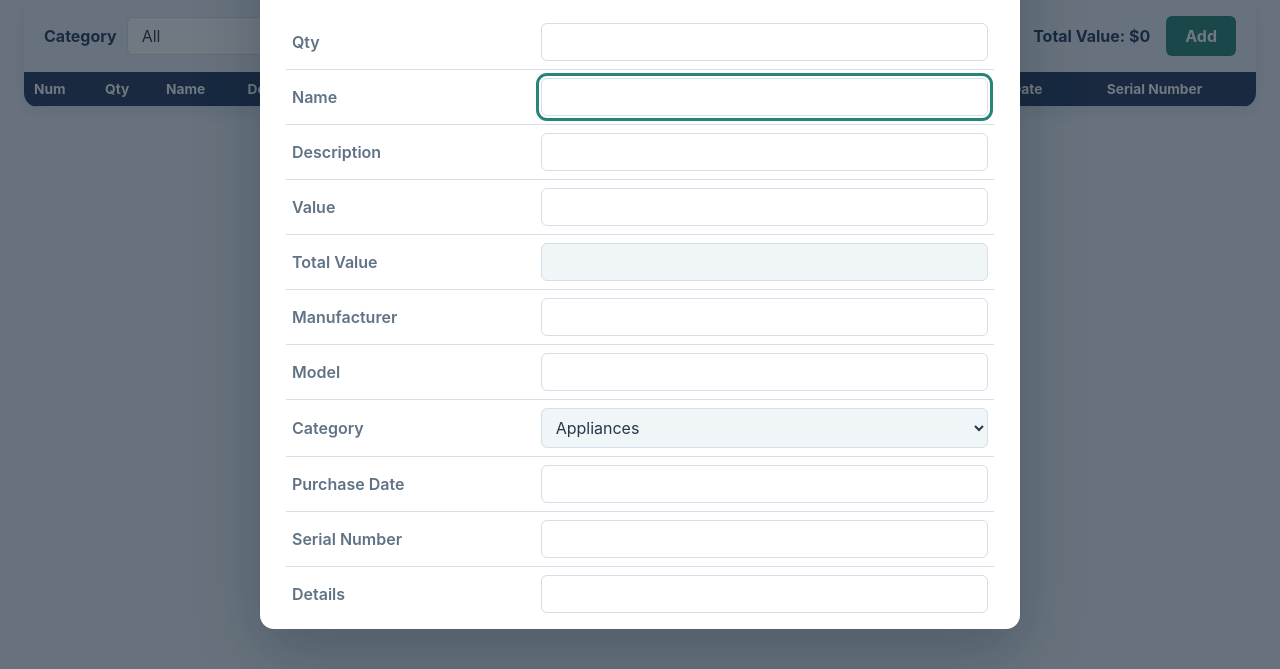
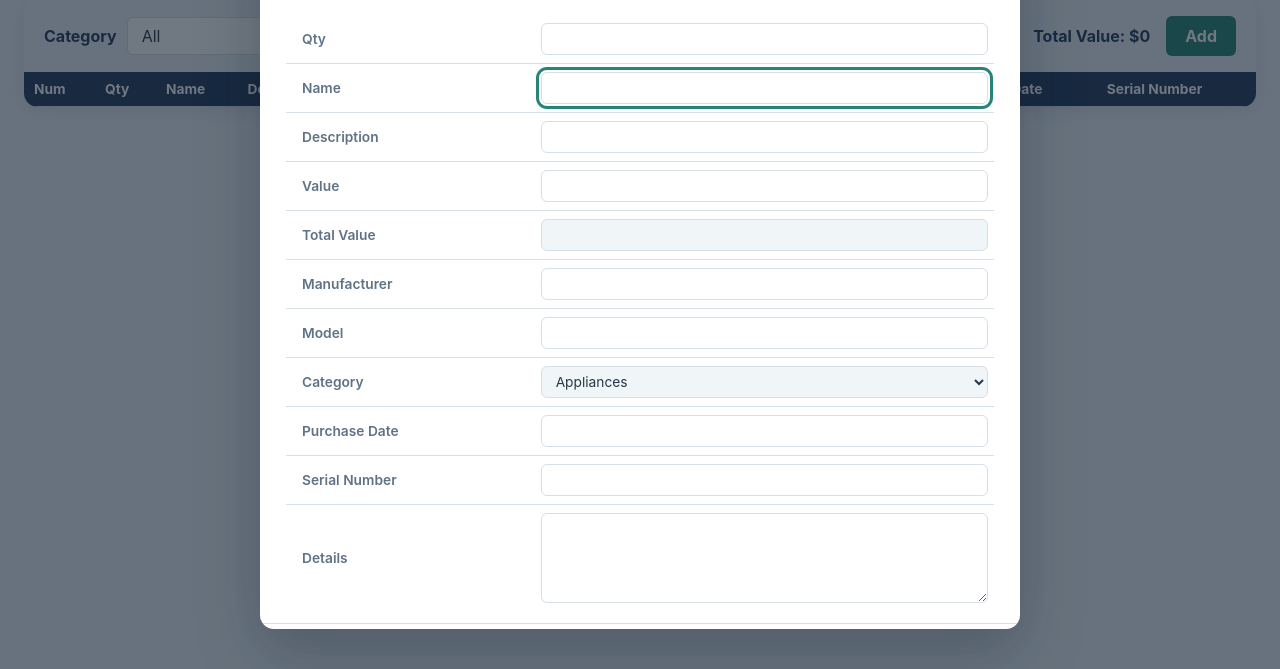
Before and after one commit to robtcallahan/inventory, a plain HTML site: page web/public/index.html in a window 1280 px wide. Both pictures are taken after typing "Sample" into the empty fields and a click on the button "Add". Shown: the part 131-800 px from the top of the page. Drawn offline with Linux system fonts and the light colour scheme; no server answers.

```diff
--- a/web/public/css/style.css
+++ b/web/public/css/style.css
@@ -154,17 +154,31 @@ button:focus-visible, input:focus-visible, select:focus-visible {
 .item-fields { width: 100%; }
 .item-fields__row { display: grid; grid-template-columns: minmax(130px, 34%) 1fr; gap: 12px; align-items: center; padding: 8px 6px; }
 .item-fields__row + .item-fields__row { border-top: 1px solid var(--color-border); }
-.item-fields__label { color: var(--color-text-muted); font-weight: 600; }
+.item-fields__row textarea.item-fields__input {
+    width: 100%;
+    min-width: 0;
+    min-height: 90px;
+    box-sizing: border-box;
+    resize: vertical;
+    font-family: inherit;
+}
+.item-fields__label { color: var(--color-text-muted); font-weight: 600; font-size: 0.86rem; padding: 3px 10px; }
 .item-fields__input {
     width: 100%;
-    min-height: 38px;
-    padding: 8px 10px;
+    min-height: 32px;
+    padding: 3px 10px;
+    font-size: 0.86rem;
     border: 1px solid var(--color-border);
     border-radius: var(--radius-sm);
     background: var(--color-surface);
     color: var(--color-text);
 }
-.item-fields__input:disabled, .item-fields__input:read-only {
+.item-fields__input:is(textarea) {
+    width: 100%;
+    min-height: 90px;
+    resize: vertical;
+    box-sizing: border-box;
+}.item-fields__input:disabled, .item-fields__input:read-only {
     background: var(--color-surface-muted);
     color: var(--color-text);
     opacity: 1;
--- a/web/public/js/main.js
+++ b/web/public/js/main.js
@@ -125,15 +125,22 @@ function createFields() {
         label.className = 'item-fields__label';
         label.htmlFor = `item-field-${key}`;
         label.textContent = fieldLabel(key);
-        const input = key === 'category'
-            ? category
-            : document.createElement('input');
+        let input = key;
+        if (key === "category") {
+            input = category;
+        } else if (key === "details") {
+            input = document.createElement("textarea");
+            input.rows = 3;
+        } else {
+            input = document.createElement("input");
+            input.type = numericFields.has(key) ? 'number' : 'text';
+        }
         input.className = 'item-fields__input';
         input.id = `item-field-${key}`;
         input.name = key;
-        if (key !== 'category') {
-            input.type = numericFields.has(key) ? 'number' : 'text';
-        }
+        // if (key !== 'category') {
+        //     input.type = numericFields.has(key) ? 'number' : 'text';
+        // }
         if (numericFields.has(key)) {
             input.step = '1';
             input.min = '0';
@@ -150,7 +157,7 @@ function showError(message = '') {
 }
 
 function setMode(editing, adding = false) {
-    for (const input of ui.fields.querySelectorAll('input, select')) {
+    for (const input of ui.fields.querySelectorAll('input, select, textarea')) {
         input.disabled = !editing || input.name === 'total_value';
     }
     ui.close.classList.toggle('is-hidden', editing);
@@ -243,7 +250,7 @@ async function saveItem(event) {
         if (!response.ok) throw new Error(`Save failed (HTTP ${response.status}).`);
         // Fetch the server's authoritative computed fields and formatted dates.
         await loadItems();
-        closeItemAfterSave();
+        closeItemAfterSaveOrDelete();
     } catch (error) {
         showError(error.message);
     } finally {
@@ -329,7 +336,8 @@ function init() {
     ui.cancelDelete.addEventListener('click', () => {
         ui.confirmDialog.close();
     });
-    ui.confirmDelete.addEventListener('click', deleteItem);    ui.dialog.addEventListener('keydown', event => {
+    ui.confirmDelete.addEventListener('click', deleteItem);
+    ui.dialog.addEventListener('keydown', event => {
         if (event.key === 'Escape' && !saving) closeItem();
     });
     loadItems().catch(error => {
```
Also changed, not shown: 2 other files.
